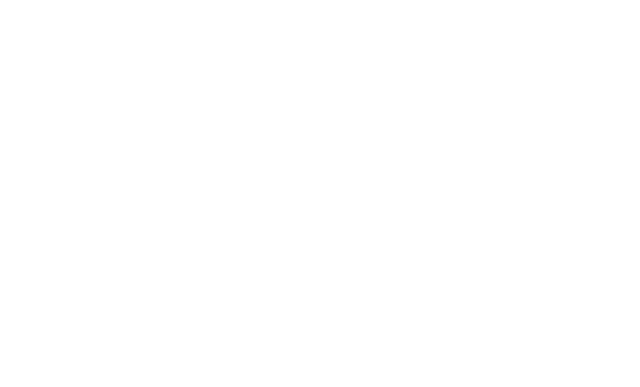
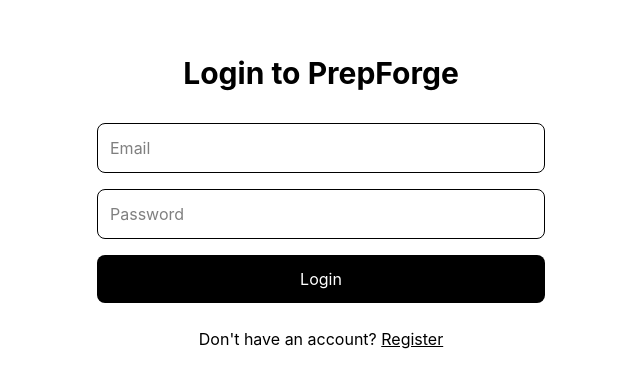
Before and after one commit to MohammadSaum/prepForge, a React (Vite) app in the folder frontend/: page /login in a window 1280 px wide. Before the commit this address had no page. Shown: the part 197-584 px from the top of the page, without its empty margins (319-959 px from the left). Built offline with nearby package versions, Linux system fonts and the light colour scheme.

Commit message:
feat: implement frontend authentication

```diff
--- a/frontend/src/App.jsx
+++ b/frontend/src/App.jsx
@@ -1,5 +1,8 @@
 import { BrowserRouter, Routes, Route } from "react-router-dom";
 import Register from "./pages/Register";
+import Login from "./pages/Login";
+import ProtectedRoute from "./components/ProtectedRoute";
+import Dashboard from "./pages/Dashboard";
 
 const App = () => {
   return (
@@ -9,6 +12,20 @@ const App = () => {
             <Route path = "/" element = {<h1>PrepForge</h1>} />
 
             <Route path="/register" element={<Register />}/>
+
+            <Route
+                    path="/login"
+                    element={<Login />}
+            />
+
+            <Route
+                    path="/dashboard"
+                    element={
+                        <ProtectedRoute>
+                            <Dashboard/>
+                        </ProtectedRoute>}
+            />
+
         </Routes>
     </BrowserRouter>
 
--- /dev/null
+++ b/frontend/src/components/Navbar.jsx
@@ -0,0 +1,37 @@
+import { useAuth } from "../context/AuthContext";
+import {Link, useNavigate} from "react-router-dom";
+
+function Navbar() {
+    const {logout} = useAuth();
+    const navigate = useNavigate();
+
+    const handleLogout =() => {
+        logout();
+        navigate("/login");
+    };
+
+    return (
+        <nav className="flex items-center justify-between px-6 py-4 border-b">
+
+            <Link
+                to="/dashboard"
+                className="text-xl font-bold">
+                    PrepForge
+            </Link>
+
+            <div className="flex items-center gap-6">
+
+                <Link to="/questions">
+                    Questions
+                </Link>
+
+                <button onClick={handleLogout}
+                    className="border rounded-lg px-4 py-2 cursor-pointer">
+                        Logout
+                </button>
+            </div>
+        </nav>
+    )
+}
+
+export default Navbar;
--- /dev/null
+++ b/frontend/src/components/ProtectedRoute.jsx
@@ -0,0 +1,15 @@
+import { Navigate } from "react-router-dom";
+import { useAuth } from "../context/AuthContext";
+
+function ProtectedRoute({children}) {
+
+    const {token} = useAuth();
+
+    if(!token) {
+        return <Navigate to="/login" replace />;
+    }
+
+    return children;
+}
+
+export default ProtectedRoute;
--- /dev/null
+++ b/frontend/src/context/AuthContext.jsx
@@ -0,0 +1,31 @@
+import { createContext, useContext, useState } from 'react'
+
+const AuthContext = createContext();
+
+export function AuthProvider({children}) {
+
+    const [token, setToken] = useState(
+        localStorage.getItem("token")
+    );
+
+    const login = (newToken) => {
+        localStorage.setItem("token", newToken);
+        setToken(newToken);
+    }
+
+    const logout = () => {
+        localStorage.removeItem("token");
+        setToken(null);
+    }
+
+    return (
+        <AuthContext.Provider
+            value={{token, login, logout}}>
+            {children}
+        </AuthContext.Provider>
+    );
+}
+
+export function useAuth() {
+    return useContext(AuthContext);
+}
--- a/frontend/src/main.jsx
+++ b/frontend/src/main.jsx
@@ -2,7 +2,10 @@ import { StrictMode } from 'react'
 import { createRoot } from 'react-dom/client'
 import './index.css'
 import App from './App.jsx'
+import { AuthProvider } from './context/AuthContext.jsx'
 
 createRoot(document.getElementById('root')).render(
-    <App />
+    <AuthProvider>
+        <App />
+    </AuthProvider>
 )
--- /dev/null
+++ b/frontend/src/pages/Dashboard.jsx
@@ -0,0 +1,42 @@
+import { useEffect, useState } from "react";
+import api from "../services/api"
+import Navbar from "../components/Navbar";
+
+function Dashboard() {
+    const [dashboard, setDashboard] = useState(null);
+
+    useEffect(() => {
+        const fetchDashboard = async () => {
+
+            try{
+                const response = await api.get("/dashboard");
+
+                setDashboard(response.data);
+            } catch (error) {
+                console.error(error);
+            }
+        };
+
+        fetchDashboard();
+    }, []);
+
+    return (
+        <div>
+
+            <Navbar />
+
+            <main className="p-6">
+
+                <h1>Dashboard</h1>
+
+                {dashboard && (
+                    <pre>
+                        {JSON.stringify(dashboard, null, 2)}
+                    </pre>
+                )}
+            </main>
+        </div>
+    );
+}
+
+export default Dashboard;
--- a/frontend/src/pages/Login.jsx
+++ b/frontend/src/pages/Login.jsx
@@ -0,0 +1,116 @@
+import { useState } from "react";
+import { Link, useNavigate } from "react-router-dom";
+import api from "../services/api";
+import { useAuth } from "../context/AuthContext";
+
+function Login() {
+
+    const [formData, setFormData] = useState({
+        email: "",
+        password: ""
+    });
+
+    const [error, setError] = useState("");
+    const [loading, setLoading] = useState(false);
+
+    const navigate = useNavigate();
+
+    const { login } = useAuth();
+
+    const handleChange = (e) => {
+        setFormData({
+            ...formData,
+            [e.target.name]: e.target.value
+        });
+    };
+
+    const handleSubmit = async (e) => {
+        e.preventDefault();
+
+        setError("");
+        setLoading(true);
+
+        try {
+            const response = await api.post(
+                "/users/login",
+                formData
+            );
+
+            login(response.data.token);
+
+            navigate("/dashboard");
+
+        } catch (error) {
+            setError(
+                error.response?.data?.message ||
+                "Invalid email or password"
+            );
+        } finally {
+            setLoading(false);
+        }
+    };
+
+    return (
+        <div className="min-h-screen flex items-center justify-center">
+
+            <div className="w-full max-w-md">
+
+                <h1 className="text-3xl font-bold text-center mb-8">
+                    Login to PrepForge
+                </h1>
+
+                <form
+                    onSubmit={handleSubmit}
+                    className="space-y-4"
+                >
+
+                    <input
+                        type="email"
+                        name="email"
+                        placeholder="Email"
+                        value={formData.email}
+                        onChange={handleChange}
+                        className="w-full border rounded-lg p-3"
+                        required
+                    />
+
+                    <input
+                        type="password"
+                        name="password"
+                        placeholder="Password"
+                        value={formData.password}
+                        onChange={handleChange}
+                        className="w-full border rounded-lg p-3"
+                        required
+                    />
+
+                    {error && (
+                        <p className="text-red-500 text-sm">
+                            {error}
+                        </p>
+                    )}
+
+                    <button
+                        type="submit"
+                        disabled={loading}
+                        className="w-full bg-black text-white rounded-lg p-3 cursor-pointer"
+                    >
+                        {loading ? "Logging in" : "Login"}
+                    </button>
+
+                </form>
+
+                <p className="text-center mt-6">
+                    Don't have an account?{" "}
+                    <Link to="/register" className="underline">
+                        Register
+                    </Link>
+                </p>
+
+            </div>
+
+        </div>
+    );
+}
+
+export default Login;
--- a/frontend/src/services/api.js
+++ b/frontend/src/services/api.js
@@ -2,4 +2,19 @@ import axios from "axios";
 
 const api = axios.create({ baseURL: "http://localhost:8080/api"});
 
+api.interceptors.request.use(
+    (config) => {
+        const token = localStorage.getItem("token");
+
+        if(token) {
+            config.headers.Authorization = `Bearer ${token}`;
+        }
+
+        return config;
+    },
+    (error) => {
+        return Promise.reject(error);
+    }
+);
+
 export default api;
```
